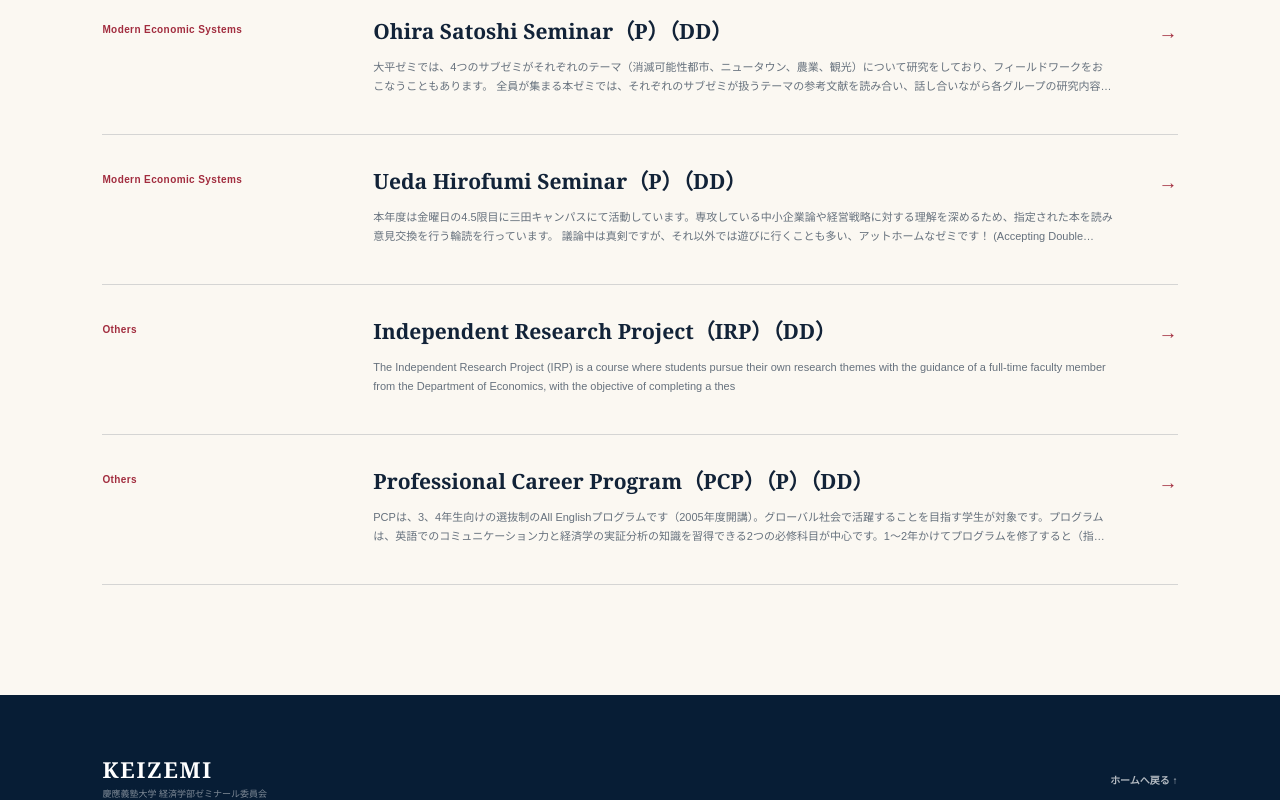
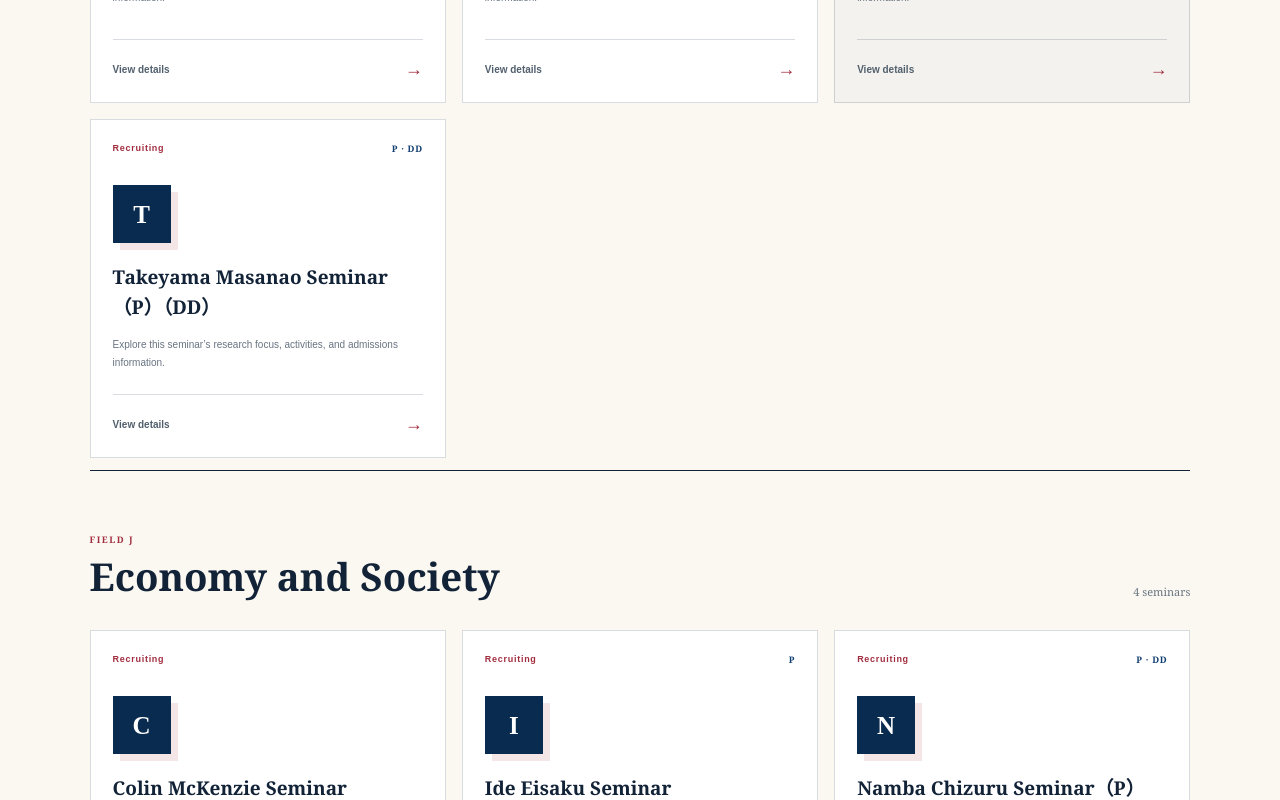
Before and after one commit to seoyeon041206/keizemi-website, a Next.js app: page /pearl-seminars in a window 1280 px wide. Shown: the part 10600-11400 px from the top of the page. Built offline with nearby package versions, Linux system fonts and the light colour scheme; no server answers.

Commit message:
Add PEARL and DD seminar directory

```diff
--- a/app/components/ContentChrome.tsx
+++ b/app/components/ContentChrome.tsx
@@ -6,11 +6,11 @@ export function ArchiveHeader() {
   return <SiteHeader />;
 }
 
-export function ArchiveFooter() {
+export function ArchiveFooter({ homeLabel = 'ホームへ戻る ↑' }: { homeLabel?: string }) {
   return (
     <footer className="archive-footer">
       <div><strong>KEIZEMI</strong><span>慶應義塾大学 経済学部ゼミナール委員会</span></div>
-      <a href={siteHref('/')}>ホームへ戻る ↑</a>
+      <a href={siteHref('/')}>{homeLabel}</a>
     </footer>
   );
 }
@@ -21,10 +21,11 @@ type ContentChromeProps = {
   meta?: ReactNode;
   backHref: string;
   backLabel: string;
+  footerHomeLabel?: string;
   children: ReactNode;
 };
 
-export function ContentChrome({ overline, title, meta, backHref, backLabel, children }: ContentChromeProps) {
+export function ContentChrome({ overline, title, meta, backHref, backLabel, footerHomeLabel, children }: ContentChromeProps) {
   return (
     <main className="archive-shell">
       <ArchiveHeader />
@@ -37,7 +38,7 @@ export function ContentChrome({ overline, title, meta, backHref, backLabel, chil
         </header>
         {children}
       </article>
-      <ArchiveFooter />
+      <ArchiveFooter homeLabel={footerHomeLabel} />
     </main>
   );
 }
--- a/app/globals.css
+++ b/app/globals.css
@@ -291,6 +291,9 @@ section { scroll-margin-top: 142px; }
 .seminar-directory-hero h1 { margin: 0; font: 600 clamp(48px, 6vw, 80px)/1.2 "Yu Mincho", YuMincho, Georgia, serif; letter-spacing: -.035em; }
 .seminar-directory-hero span { display: block; margin-top: 24px; color: rgba(255,255,255,.64); font-size: 13px; line-height: 1.8; }
 .seminar-directory-hero > b { margin: 0 -1vw -12vw 0; color: rgba(255,255,255,.045); font: 600 min(35vw, 470px)/.75 "Yu Mincho", YuMincho, serif; pointer-events: none; }
+.pearl-directory-hero { background: linear-gradient(112deg, rgba(8,35,65,.98), rgba(24,73,109,.92)), radial-gradient(circle at 82% 42%, rgba(240,194,122,.22), transparent 28%); }
+.pearl-directory-hero h1 { max-width: 980px; font-family: Georgia, "Times New Roman", serif; font-size: clamp(45px, 6vw, 78px); letter-spacing: -.045em; }
+.pearl-directory-hero > b { font-family: Georgia, "Times New Roman", serif; }
 .directory-breadcrumb { min-height: 82px; padding: 0 clamp(24px, 7vw, 110px); display: flex; align-items: center; gap: 17px; background: var(--cream); border-bottom: 1px solid var(--line); font-size: 11px; }
 .directory-breadcrumb a { width: 28px; height: 28px; display: grid; place-items: center; border: 1px solid var(--line); border-radius: 50%; }
 .directory-breadcrumb span { color: #87909a; font-size: 18px; }
@@ -302,6 +305,7 @@ section { scroll-margin-top: 142px; }
 .directory-tabs button.is-active { position: relative; background: white; }
 .directory-tabs button.is-active::before { content: ""; position: absolute; inset: -1px -1px auto; height: 4px; background: #e7b436; }
 .directory-tabs button span { font: 600 16px/1.4 "Yu Mincho", YuMincho, serif; }
+.pearl-directory-tabs button span { font-family: Georgia, "Times New Roman", serif; }
 .directory-tabs button small { min-width: 24px; padding: 4px 7px; border-radius: 999px; color: #687481; background: rgba(18,35,56,.06); font-size: 9px; font-weight: 800; }
 .directory-filter-panel { margin-top: 38px; padding: 24px; display: grid; grid-template-columns: minmax(240px, 1.35fr) minmax(180px, .7fr) auto; align-items: end; gap: 16px; background: var(--paper); border: 1px solid var(--line); }
 .directory-search, .directory-field-select { display: grid; gap: 9px; }
@@ -323,6 +327,7 @@ section { scroll-margin-top: 142px; }
 .field-group > header { margin-bottom: 28px; display: flex; align-items: flex-end; justify-content: space-between; gap: 24px; }
 .field-group > header small { display: block; margin-bottom: 8px; color: var(--red); font: 800 9px/1 Georgia, serif; letter-spacing: .17em; }
 .field-group > header h2 { margin: 0; font: 600 clamp(27px, 3vw, 40px)/1.3 "Yu Mincho", YuMincho, serif; }
+.pearl-directory-page .field-group > header h2, .pearl-directory-page .directory-seminar-card h3 { font-family: Georgia, "Times New Roman", serif; }
 .field-group > header > span { padding-bottom: 5px; color: #697582; font: 11px/1 Georgia, serif; }
 .field-seminar-grid { display: grid; grid-template-columns: repeat(3, minmax(0, 1fr)); gap: 16px; }
 .directory-seminar-card { min-height: 320px; padding: 22px 22px 19px; display: flex; flex-direction: column; background: white; border: 1px solid var(--line); transition: transform .2s, border-color .2s, box-shadow .2s; overflow: hidden; }
--- /dev/null
+++ b/app/pearl-seminars/PearlSeminarDirectory.tsx
@@ -0,0 +1,152 @@
+'use client';
+
+import { useMemo, useState } from 'react';
+import { ArchiveFooter } from '@/app/components/ContentChrome';
+import { SiteHeader } from '@/app/components/SiteHeader';
+import { siteHref } from '@/app/site-path';
+
+export type PearlDirectorySeminar = {
+  id: number;
+  slug: string;
+  name: string;
+  field: string;
+  excerpt: string;
+  status: 'Recruiting' | 'Newly recruiting' | 'Recruitment closed';
+  pearl: boolean;
+  dd: boolean;
+};
+
+type StatusTab = 'All' | 'Newly recruiting' | 'Recruitment closed';
+type Programme = 'All programmes' | 'PEARL' | 'Double Degree';
+
+const fieldOrder = [
+  { code: 'A', label: 'Economic Theory' },
+  { code: 'B', label: 'Econometrics and Statistics' },
+  { code: 'C', label: 'History of Economic Thought' },
+  { code: 'D', label: 'Economic History' },
+  { code: 'E', label: 'Labor and Industrial Economics' },
+  { code: 'F', label: 'Economic Policy and Public Finance' },
+  { code: 'G', label: 'Modern Economic Systems' },
+  { code: 'H', label: 'International Economics' },
+  { code: 'I', label: 'Environmental and Urban Economics' },
+  { code: 'J', label: 'Economy and Society' },
+  { code: 'OTHERS', label: 'Others' },
+] as const;
+
+const tabs: Array<{ value: StatusTab; label: string }> = [
+  { value: 'All', label: 'All seminars' },
+  { value: 'Newly recruiting', label: 'Newly recruiting' },
+  { value: 'Recruitment closed', label: 'Recruitment closed' },
+];
+
+export function PearlSeminarDirectory({ seminars }: { seminars: PearlDirectorySeminar[] }) {
+  const [query, setQuery] = useState('');
+  const [field, setField] = useState('All fields');
+  const [status, setStatus] = useState<StatusTab>('All');
+  const [programme, setProgramme] = useState<Programme>('All programmes');
+
+  const visibleSeminars = useMemo(() => {
+    const normalizedQuery = query.trim().toLocaleLowerCase('en');
+    return seminars.filter((seminar) => {
+      const matchesQuery = !normalizedQuery || `${seminar.name} ${seminar.field} ${seminar.excerpt}`.toLocaleLowerCase('en').includes(normalizedQuery);
+      const matchesField = field === 'All fields' || seminar.field === field;
+      const matchesStatus = status === 'All' || seminar.status === status;
+      const matchesProgramme = programme === 'All programmes' || (programme === 'PEARL' ? seminar.pearl : seminar.dd);
+      return matchesQuery && matchesField && matchesStatus && matchesProgramme;
+    });
+  }, [field, programme, query, seminars, status]);
+
+  const groupedSeminars = fieldOrder
+    .map((fieldItem) => ({ ...fieldItem, seminars: visibleSeminars.filter((seminar) => seminar.field === fieldItem.label) }))
+    .filter((group) => group.seminars.length > 0);
+
+  return (
+    <main className="archive-shell seminar-directory-page pearl-directory-page">
+      <SiteHeader />
+
+      <section className="seminar-directory-hero pearl-directory-hero">
+        <div>
+          <p>FOR PEARL / DOUBLE DEGREE STUDENTS</p>
+          <h1>Seminars for PEARL / DD</h1>
+          <span>Find an English-friendly seminar by academic field, recruitment status, or programme.</span>
+        </div>
+        <b aria-hidden="true">P</b>
+      </section>
+
+      <nav className="directory-breadcrumb" aria-label="Breadcrumb">
+        <a href={siteHref('/')} aria-label="Home">⌂</a>
+        <span aria-hidden="true">›</span>
+        <strong>Seminars for PEARL / DD</strong>
+      </nav>
+
+      <section className="directory-controls" aria-label="Seminar filters">
+        <div className="directory-tabs pearl-directory-tabs" role="tablist" aria-label="Recruitment status">
+          {tabs.map((tab) => (
+            <button type="button" role="tab" aria-selected={status === tab.value} className={status === tab.value ? 'is-active' : ''} onClick={() => setStatus(tab.value)} key={tab.value}>
+              <span>{tab.label}</span>
+              <small>{tab.value === 'All' ? seminars.length : seminars.filter((seminar) => seminar.status === tab.value).length}</small>
+            </button>
+          ))}
+        </div>
+
+        <div className="directory-filter-panel">
+          <label className="directory-search">
+            <span>PROFESSOR OR KEYWORD</span>
+            <input type="search" value={query} onChange={(event) => setQuery(event.target.value)} placeholder="e.g. international economics" />
+          </label>
+          <label className="directory-field-select">
+            <span>ACADEMIC FIELD</span>
+            <select value={field} onChange={(event) => setField(event.target.value)}>
+              <option>All fields</option>
+              {fieldOrder.map((item) => <option key={item.code}>{item.label}</option>)}
+            </select>
+          </label>
+          <label className="directory-field-select pearl-programme-select">
+            <span>PROGRAMME</span>
+            <select value={programme} onChange={(event) => setProgramme(event.target.value as Programme)}>
+              <option>All programmes</option>
+              <option>PEARL</option>
+              <option>Double Degree</option>
+            </select>
+          </label>
+        </div>
+
+        <div className="directory-result-summary">
+          <p><strong>{visibleSeminars.length}</strong> seminars</p>
+          <p><b>(P)</b> PEARL students accepted　<b>(DD)</b> Double Degree students accepted</p>
+        </div>
+      </section>
+
+      <section className="field-directory" aria-live="polite">
+        {groupedSeminars.map((group) => (
+          <section className="field-group" key={group.label}>
+            <header>
+              <div><small>{group.code === 'OTHERS' ? 'OTHERS · PCP / IRP' : `FIELD ${group.code}`}</small><h2>{group.label}</h2></div>
+              <span>{group.seminars.length} seminars</span>
+            </header>
+            <div className="field-seminar-grid">
+              {group.seminars.map((seminar) => (
+                <a className={`directory-seminar-card ${seminar.status === 'Recruitment closed' ? 'is-paused' : ''}`} href={siteHref(`/pearl-seminars/${seminar.slug}`)} key={seminar.id}>
+                  <div className="directory-card-topline"><span>{seminar.status}</span><small>{seminar.pearl && 'P'}{seminar.pearl && seminar.dd && ' · '}{seminar.dd && 'DD'}</small></div>
+                  <div className="directory-card-mark" aria-hidden="true">{seminar.name.slice(0, 1)}</div>
+                  <h3>{seminar.name}</h3>
+                  <p>{seminar.excerpt || `An English-friendly seminar in ${group.label}.`}</p>
+                  <div className="directory-card-footer"><span>View details</span><b aria-hidden="true">→</b></div>
+                </a>
+              ))}
+            </div>
+          </section>
+        ))}
+        {visibleSeminars.length === 0 && (
+          <div className="directory-empty">
+            <strong>No seminars match these filters</strong>
+            <p>Try changing the keyword or one of the filter options.</p>
+            <button type="button" onClick={() => { setQuery(''); setField('All fields'); setStatus('All'); setProgramme('All programmes'); }}>Reset filters</button>
+          </div>
+        )}
+      </section>
+
+      <ArchiveFooter homeLabel="Back to home ↑" />
+    </main>
+  );
+}
--- a/app/pearl-seminars/[slug]/page.tsx
+++ b/app/pearl-seminars/[slug]/page.tsx
@@ -39,6 +39,7 @@ export default async function PearlSeminarDetail({ params }: { params: Promise<{
       meta={<span>{seminar.field}</span>}
       backHref="/pearl-seminars"
       backLabel="All PEARL / DD seminars"
+      footerHomeLabel="Back to home ↑"
     >
       {(seminar.professorLink || japanese) && (
         <nav className="detail-links">
--- a/app/pearl-seminars/page.tsx
+++ b/app/pearl-seminars/page.tsx
@@ -1,37 +1,35 @@
 import type { Metadata } from 'next';
-import seminarsJson from '@/content/pearl-seminars.json';
+import pearlJson from '@/content/pearl-seminars.json';
+import siteIndex from '@/content/site-index.json';
 import type { PearlSeminar } from '@/app/content-types';
-import { ArchiveFooter, ArchiveHeader } from '@/app/components/ContentChrome';
-import { siteHref } from '@/app/site-path';
+import { PearlSeminarDirectory, type PearlDirectorySeminar } from '@/app/pearl-seminars/PearlSeminarDirectory';
 
-const seminars = seminarsJson as PearlSeminar[];
+const pearlSeminars = pearlJson as PearlSeminar[];
+const japaneseSeminars = siteIndex.seminars;
+const japaneseById = new Map(japaneseSeminars.map((seminar) => [seminar.id, seminar]));
+
+const directorySeminars: PearlDirectorySeminar[] = pearlSeminars.map((seminar) => {
+  const japanese = japaneseById.get(seminar.relatedJapaneseId);
+  const hasJapaneseText = /[ぁ-んァ-ヶ一-龯]/.test(seminar.excerpt);
+  return {
+    id: seminar.id,
+    slug: seminar.slug,
+    name: seminar.name,
+    field: seminar.field,
+    excerpt: hasJapaneseText ? 'Explore this seminar’s research focus, activities, and admissions information.' : seminar.excerpt,
+    status: japanese?.status === '募集停止' ? 'Recruitment closed' : japanese?.status === '新規募集' ? 'Newly recruiting' : 'Recruiting',
+    pearl: japanese?.pearl ?? /[（(]P[）)]/.test(seminar.name),
+    dd: japanese?.dd ?? /[（(]DD[）)]/.test(seminar.name),
+  };
+});
 
 export const metadata: Metadata = {
   title: 'Seminars for PEARL / DD | KEIZEMI',
-  description: 'English-friendly economics seminars for PEARL and Double Degree students.',
+  description: 'Find English-friendly economics seminars by field, recruitment status, and programme.',
   openGraph: { images: [] },
   twitter: { images: [] },
 };
 
 export default function PearlSeminarArchive() {
-  return (
-    <main className="archive-shell pearl-archive">
-      <ArchiveHeader />
-      <section className="archive-hero">
-        <p>FOR PEARL / DOUBLE DEGREE STUDENTS</p>
-        <h1>Seminars for PEARL / DD</h1>
-        <span>{seminars.length} seminars</span>
-      </section>
-      <section className="directory-list" aria-label="PEARL and Double Degree seminars">
-        {seminars.map((seminar) => (
-          <a className="directory-row" href={siteHref(`/pearl-seminars/${seminar.slug}`)} key={seminar.id}>
-            <span>{seminar.field}</span>
-            <div><h2>{seminar.name}</h2><p>{seminar.excerpt}</p></div>
-            <b aria-hidden="true">→</b>
-          </a>
-        ))}
-      </section>
-      <ArchiveFooter />
-    </main>
-  );
+  return <PearlSeminarDirectory seminars={directorySeminars} />;
 }
```
